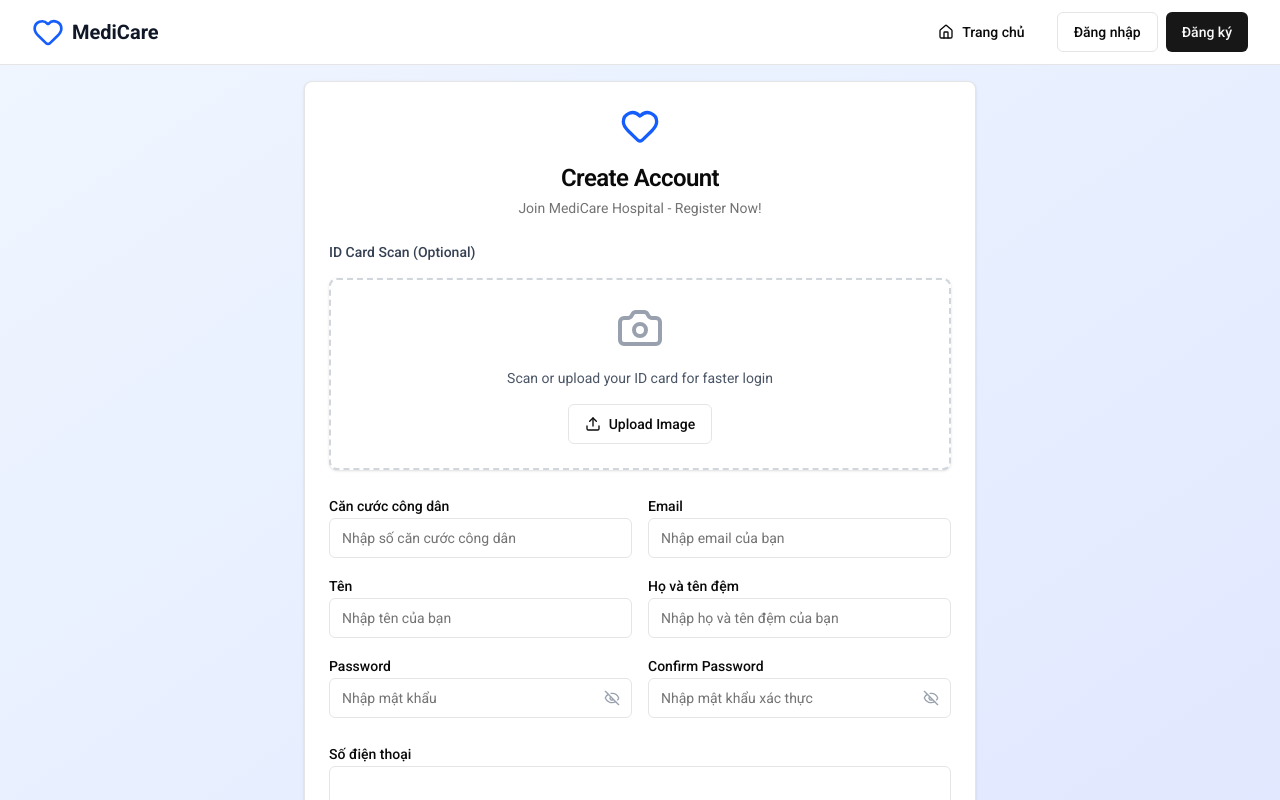
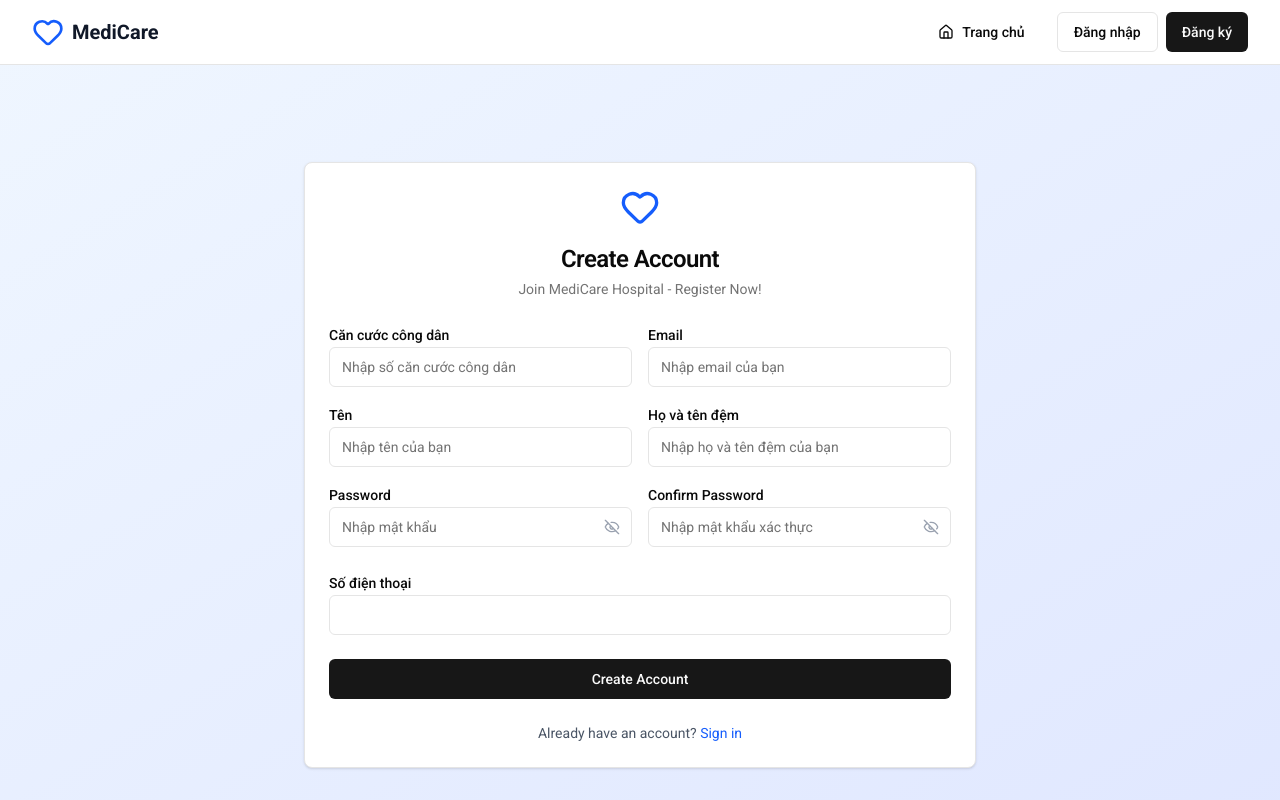
Before and after one commit to dont-wait/hospital-management-system, a Next.js app in the folder client/: page /register in a window 1280 px wide. Shown: the top 800 px of the page. Built offline with nearby package versions, Linux system fonts and the light colour scheme; no server answers.

Commit message:
refacter: remove IDScan in Register| it will move in update info user

```diff
--- a/client/src/components/ui/register/RegisterForm.tsx
+++ b/client/src/components/ui/register/RegisterForm.tsx
@@ -31,8 +31,6 @@ export function RegisterForm({ onSubmit, isLoading }: RegisterFormProps) {
 
   return (
     <form onSubmit={handleSubmit(onSubmit)} className="space-y-6">
-      <IdCardScanner onCardScanned={setIdCardFile} scannedFile={idCardFile} />
-
       <div className="grid grid-cols-1 md:grid-cols-2 gap-4">
         {/* 1. CitizenID */}
         <div className="space-y-2">
```
